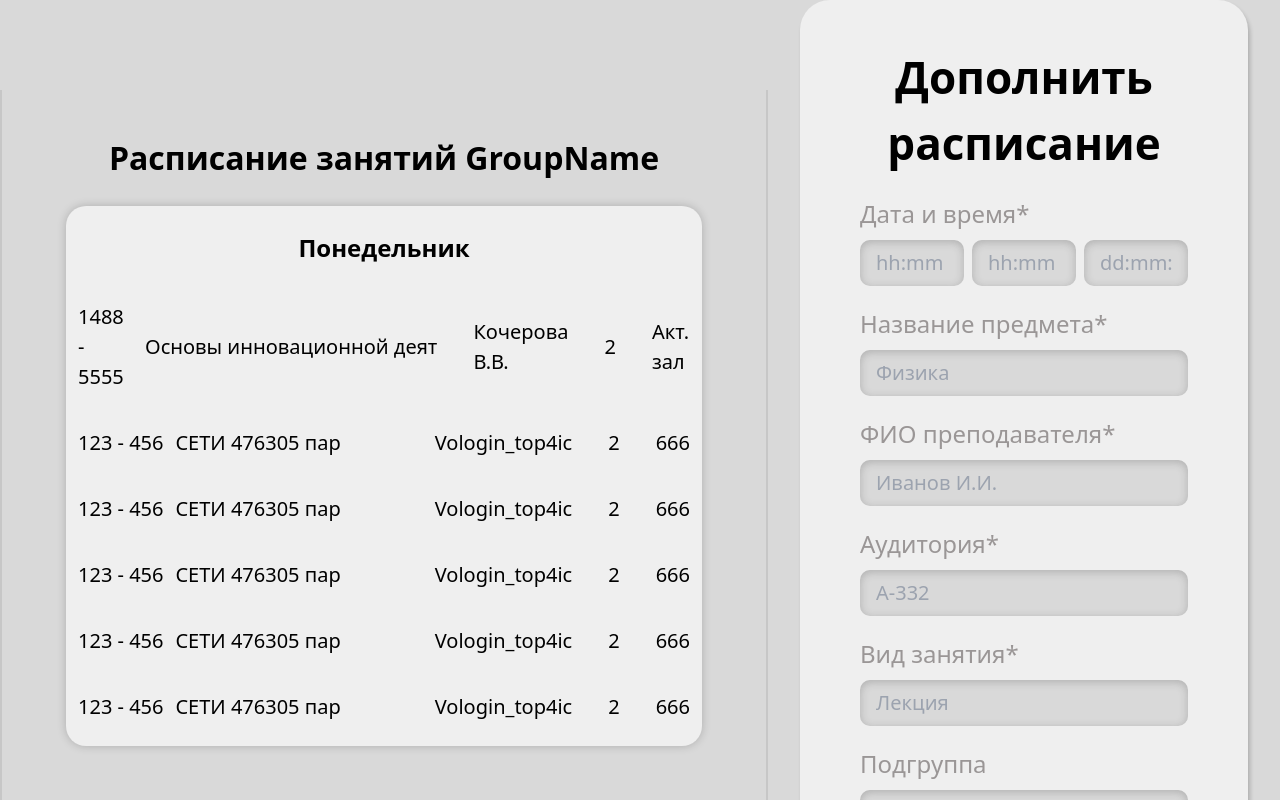
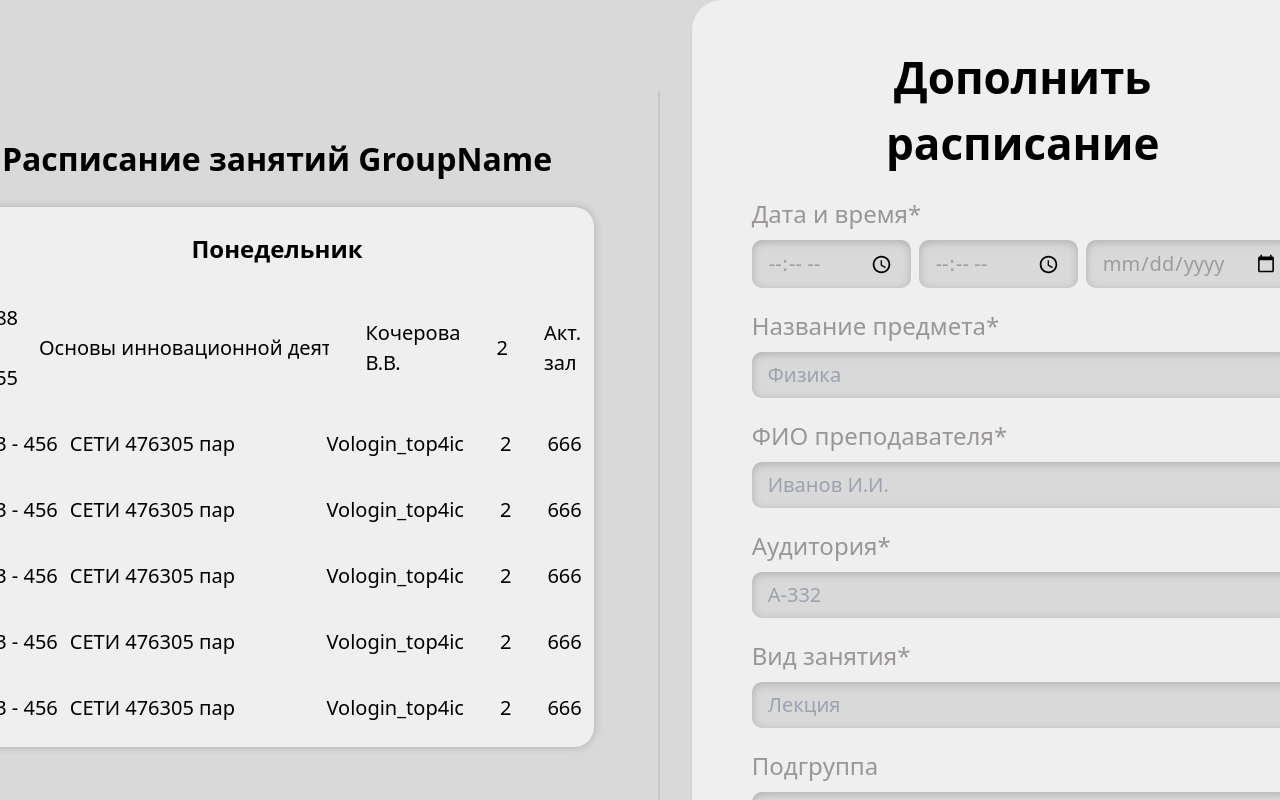
Before and after one commit to ystuler/frontend, a Vue app: page / in a window 1280 px wide. Built offline with nearby package versions, Linux system fonts and the light colour scheme.

Commit message:
feat(app-input): add time and date format

```diff
--- a/src/components/AppInput.vue
+++ b/src/components/AppInput.vue
@@ -1,4 +1,6 @@
 <script setup lang="ts">
+import { ref, watch } from 'vue';
+
 //Поле ввода
 export interface AppInputProps {
   id: string;
@@ -6,8 +8,24 @@ export interface AppInputProps {
   placeholder?: string;
   inputType: 'text' | 'date-time';
 }
+
+const startTime = ref('');
+const endTime = ref('');
+const date = ref('01.01.2024');
+
+watch(startTime, (newValue, oldValue) => {
+  if (!isValidTimeFormat(newValue)) {
+    startTime.value = oldValue;
+  }
+});
+
+function isValidTimeFormat(value: string) {
+  const timeRegex = /^([01]\d|2[0-3]):([0-5]\d)$/;
+
+  return timeRegex.test(value);
+}
+
 defineProps<AppInputProps>();
-
 </script>
 
 <template>
@@ -34,16 +52,22 @@ defineProps<AppInputProps>();
       <div class="app-input__date-time">
         <input
           :id="id"
+          v-model="startTime"
+          type="time"
           placeholder="hh:mm"
           class="app-input date-input"
         >
         <input
           :id="id"
+          v-model="endTime"
+          type="time"
           placeholder="hh:mm"
           class="app-input date-input"
         >
         <input
           :id="id"
+          v-model="date"
+          type="date"
           placeholder="dd:mm:yyyy"
           class="app-input date-input"
         >
@@ -77,4 +101,8 @@ defineProps<AppInputProps>();
   flex-direction: column;
   gap: 8px;
 }
+.app-input:focus {
+  outline: 1px solid rgb(231, 136, 112);
+  color: black
+}
 </style>
```
